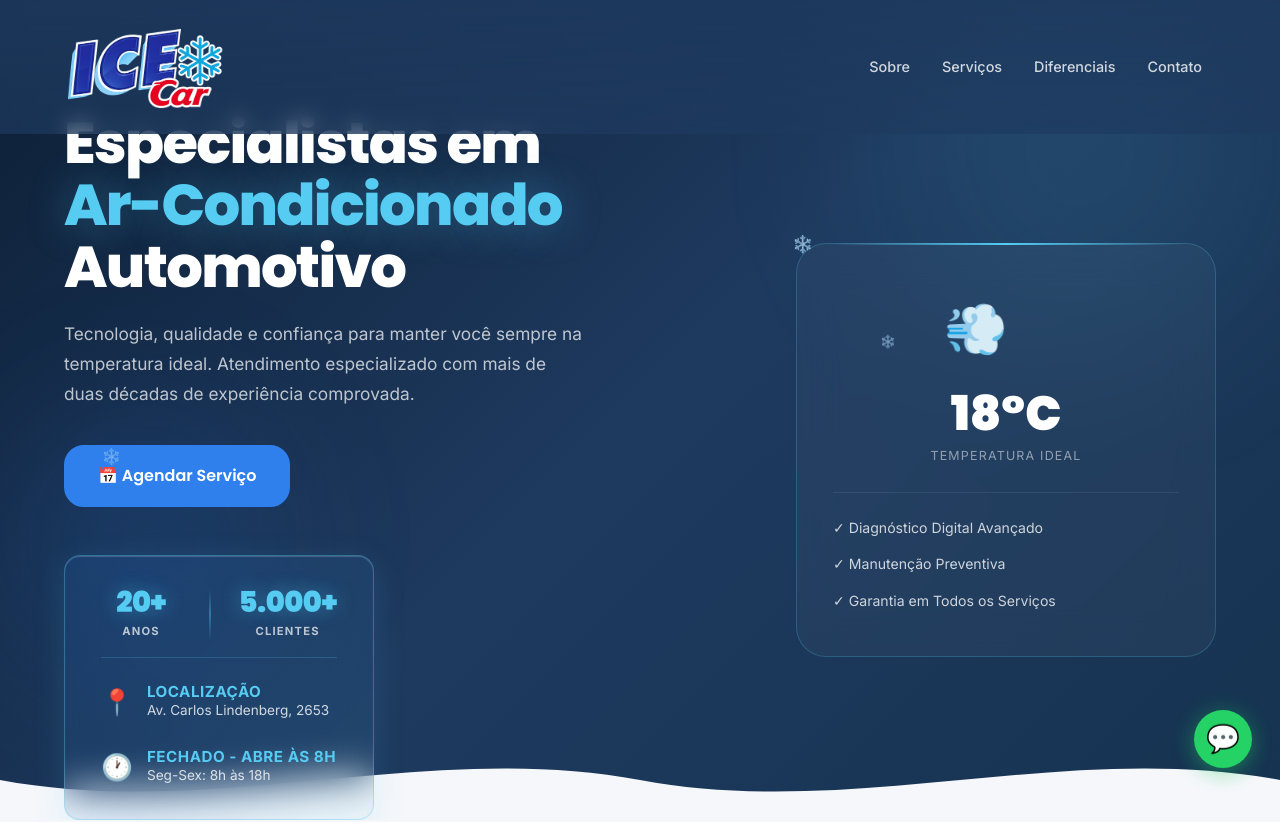
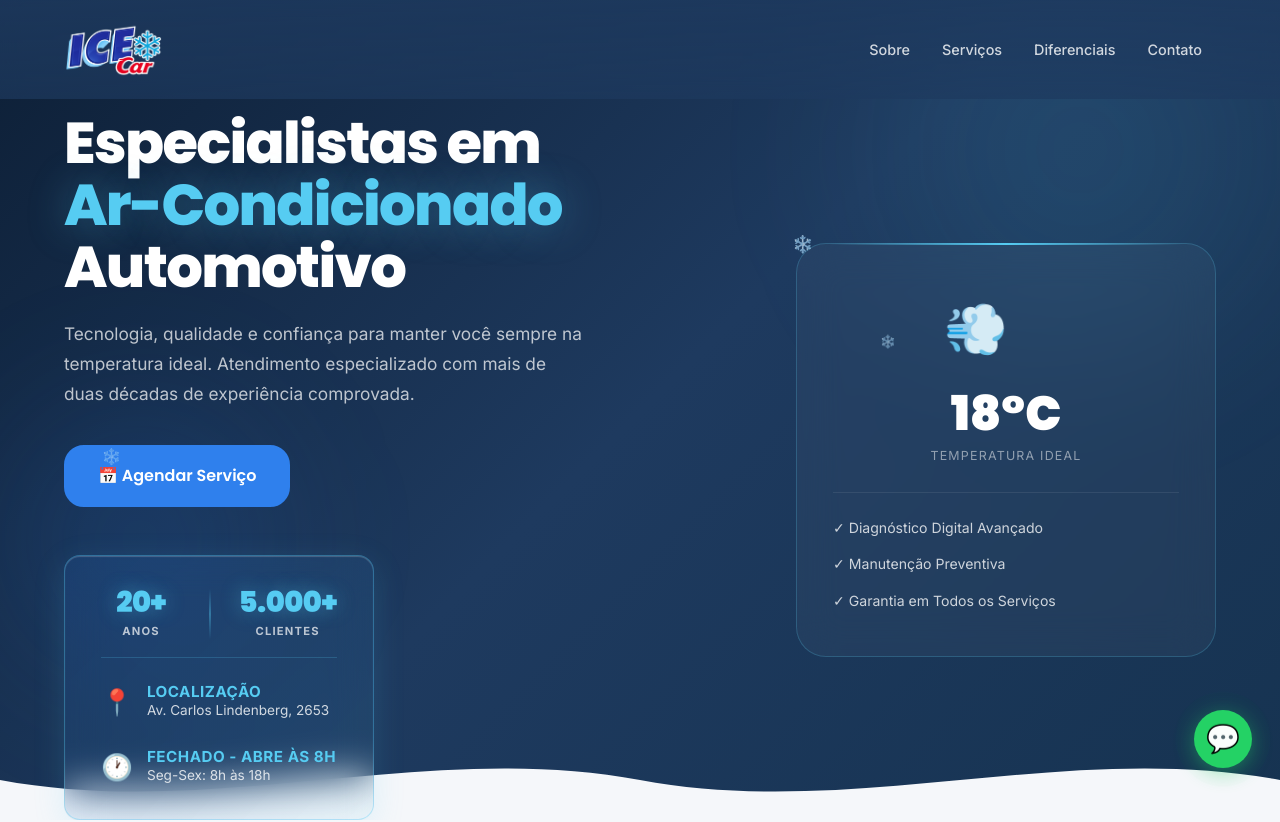
Before and after one commit to Lucas-dev98/ICE_CAR, a React (Vite) app: page / in a window 1280 px wide. Shown: the top 822 px of the page. Built offline with nearby package versions, Linux system fonts and the light colour scheme.

Commit message:
Adjust logo size to 55px

```diff
--- a/src/components/Header.css
+++ b/src/components/Header.css
@@ -21,7 +21,7 @@
 }
 
 .logo-image {
-  height: 90px;
+  height: 55px;
   width: auto;
   display: block;
   object-fit: contain;
```
